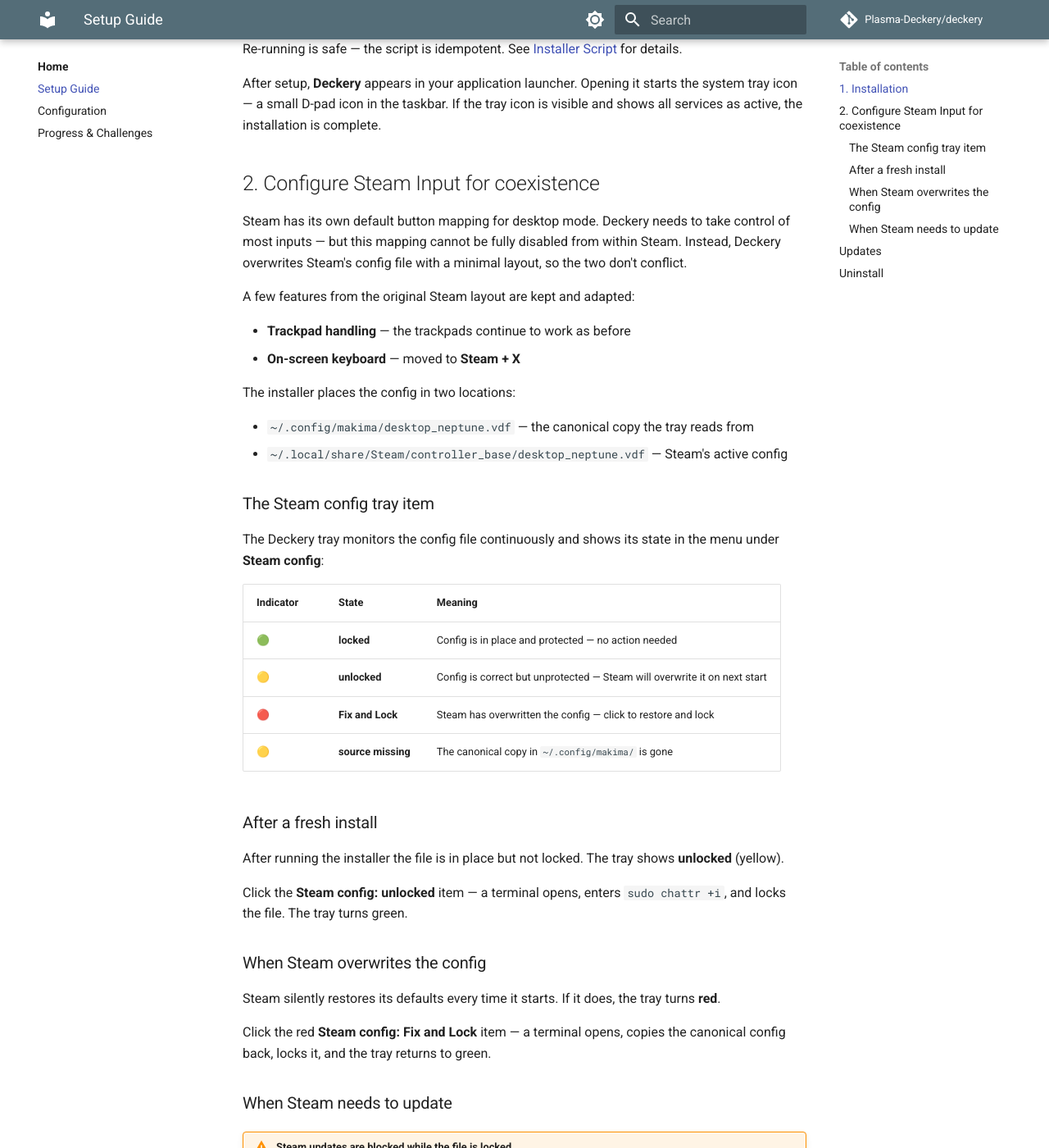
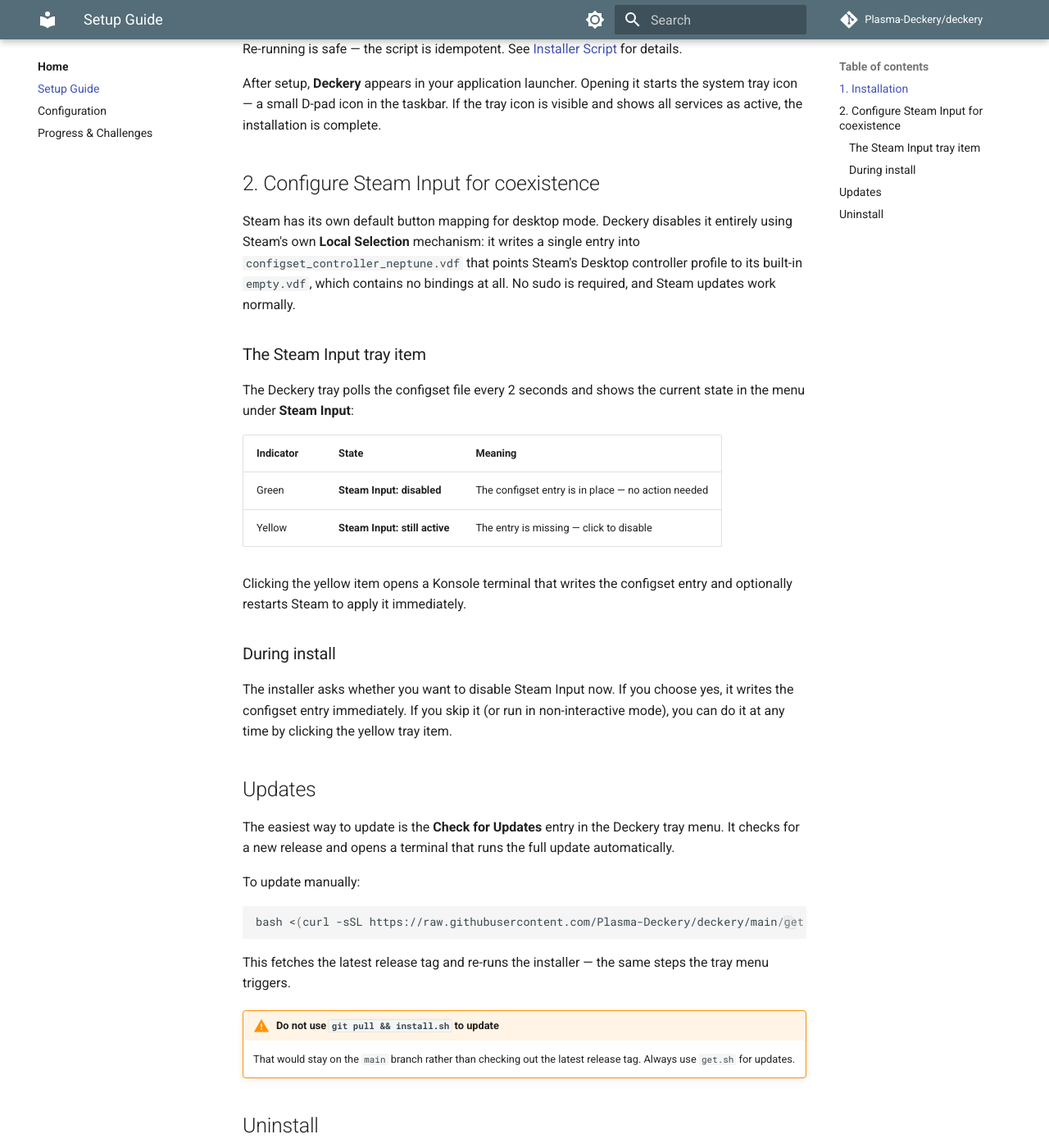
Before and after one commit to Plasma-Deckery/deckery, an MkDocs documentation site: the page built from docs/setup-guide.md, in a window 1280 px wide and 1400 px high, scrolled down 596 px. Shown: the whole window at 82% size. Built offline with MkDocs 1.6.1 and Material for MkDocs 9.7.7, drawn with Linux system fonts in a browser that asks for light colours; comment, search, counter and statistics services are not loaded; some of the changed text lies outside the part shown.

Commit message:
Add steam_bridge --remove, uninstall cleanup, and docs update
- tray/steam_bridge.py: add remove() function and --remove CLI flag to
  delete the 413080 configset entry on uninstall (restores Steam default)
- uninstall.sh: add step 4 that calls steam_bridge --remove before
  destroying the container; update header comment
- docs: update setup-guide, installer-script, deckery-tray, steam-input-
  mapping, and chezmoi docs to reflect the configset approach; remove all
  references to chattr, locking, and desktop_neptune.vdf workflow

````diff
--- a/docs/setup-guide.md
+++ b/docs/setup-guide.md
@@ -27,70 +27,22 @@
 
 ## 2. Configure Steam Input for coexistence
 
-Steam has its own default button mapping for desktop mode. Deckery needs to take control of most inputs — but this mapping cannot be fully disabled from within Steam. Instead, Deckery overwrites Steam's config file with a minimal layout, so the two don't conflict.
+Steam has its own default button mapping for desktop mode. Deckery disables it entirely using Steam's own **Local Selection** mechanism: it writes a single entry into `configset_controller_neptune.vdf` that points Steam's Desktop controller profile to its built-in `empty.vdf`, which contains no bindings at all. No sudo is required, and Steam updates work normally.
 
-A few features from the original Steam layout are kept and adapted:
+### The Steam Input tray item
 
-- **Trackpad handling** — the trackpads continue to work as before
-- **On-screen keyboard** — moved to **Steam + X**
-
-The installer places the config in two locations:
-
-- `~/.config/makima/desktop_neptune.vdf` — the canonical copy the tray reads from
-- `~/.local/share/Steam/controller_base/desktop_neptune.vdf` — Steam's active config
-
-### The Steam config tray item
-
-The Deckery tray monitors the config file continuously and shows its state in the menu under **Steam config**:
+The Deckery tray polls the configset file every 2 seconds and shows the current state in the menu under **Steam Input**:
 
 | Indicator | State | Meaning |
 |---|---|---|
-| 🟢 | **locked** | Config is in place and protected — no action needed |
-| 🟡 | **unlocked** | Config is correct but unprotected — Steam will overwrite it on next start |
-| 🔴 | **Fix and Lock** | Steam has overwritten the config — click to restore and lock |
-| 🟡 | **source missing** | The canonical copy in `~/.config/makima/` is gone |
+| Green | **Steam Input: disabled** | The configset entry is in place — no action needed |
+| Yellow | **Steam Input: still active** | The entry is missing — click to disable |
 
-### After a fresh install
+Clicking the yellow item opens a Konsole terminal that writes the configset entry and optionally restarts Steam to apply it immediately.
 
-After running the installer the file is in place but not locked. The tray shows **unlocked** (yellow).
+### During install
 
-Click the **Steam config: unlocked** item — a terminal opens, enters `sudo chattr +i`, and locks the file. The tray turns green.
-
-### When Steam overwrites the config
-
-Steam silently restores its defaults every time it starts. If it does, the tray turns **red**.
-
-Click the red **Steam config: Fix and Lock** item — a terminal opens, copies the canonical config back, locks it, and the tray returns to green.
-
-### When Steam needs to update
-
-!!! warning "Steam updates are blocked while the file is locked"
-    The `chattr +i` immutable flag prevents Steam's update mechanism from doing its atomic file rename, which **aborts the entire Steam client update**. You must unlock the file before Steam can update, and restore the lock afterward.
-
-**Via the tray (recommended):**
-
-1. Click **Unlock for Steam update** in the tray → terminal unlocks the file, tray turns yellow
-2. Open Steam → let it update (it will overwrite the config in the process), then close Steam
-3. Click the red **Steam config: Fix and Lock** item → terminal restores and re-locks the file, tray turns green
-
-**Manually (if the tray is unavailable):**
-
-```bash
-# 1. Unlock
-sudo chattr -i ~/.local/share/Steam/controller_base/desktop_neptune.vdf
-
-# 2. Open Steam, let it update, close Steam
-
-# 3. Restore and re-lock
-cp ~/.config/makima/desktop_neptune.vdf \
-   ~/.local/share/Steam/controller_base/desktop_neptune.vdf
-sudo chattr +i ~/.local/share/Steam/controller_base/desktop_neptune.vdf
-```
-
-!!! info "All terminal steps require your sudo password"
-    `chattr +i/-i` requires root privileges. Each terminal walks you through the operation and shows a ✓ or ✗ result before closing.
-
-Full technical background and plans for future automation in [deckery#11](https://github.com/Plasma-Deckery/deckery/issues/11).
+The installer asks whether you want to disable Steam Input now. If you choose yes, it writes the configset entry immediately. If you skip it (or run in non-interactive mode), you can do it at any time by clicking the yellow tray item.
 
 ## Updates
 
@@ -133,6 +85,5 @@
 
 - The cloned repos in `~/.local/share/deckery/` (your configs live there)
 - App-specific config files in `~/.config/makima/`
-- `desktop_neptune.vdf` (Steam Input config)
 
 To also remove the repos and all custom configs, delete `~/.local/share/deckery/` manually after uninstalling.
````
Also changed, not shown: docs/projects/deckery-tray.md (+2 -0 lines), docs/projects/steamdeck-dotfiles/chezmoi.md (+0 -1 lines), docs/reference/installer-script.md (+6 -1 lines), docs/reference/steam-input-mapping.md (+9 -1 lines), 2 other files.
